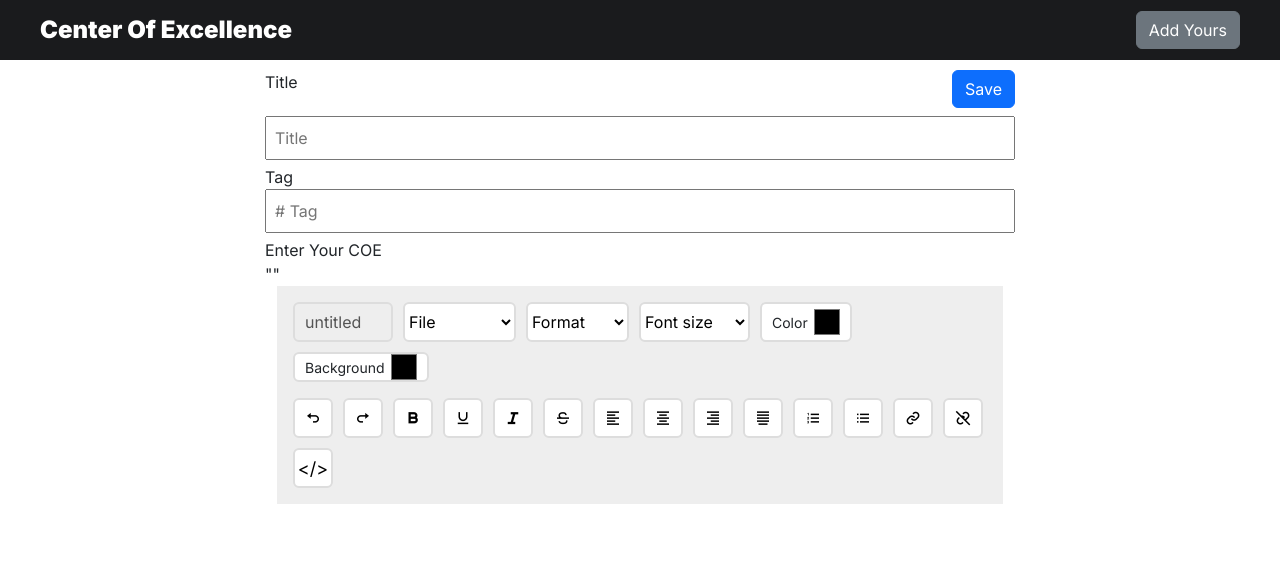
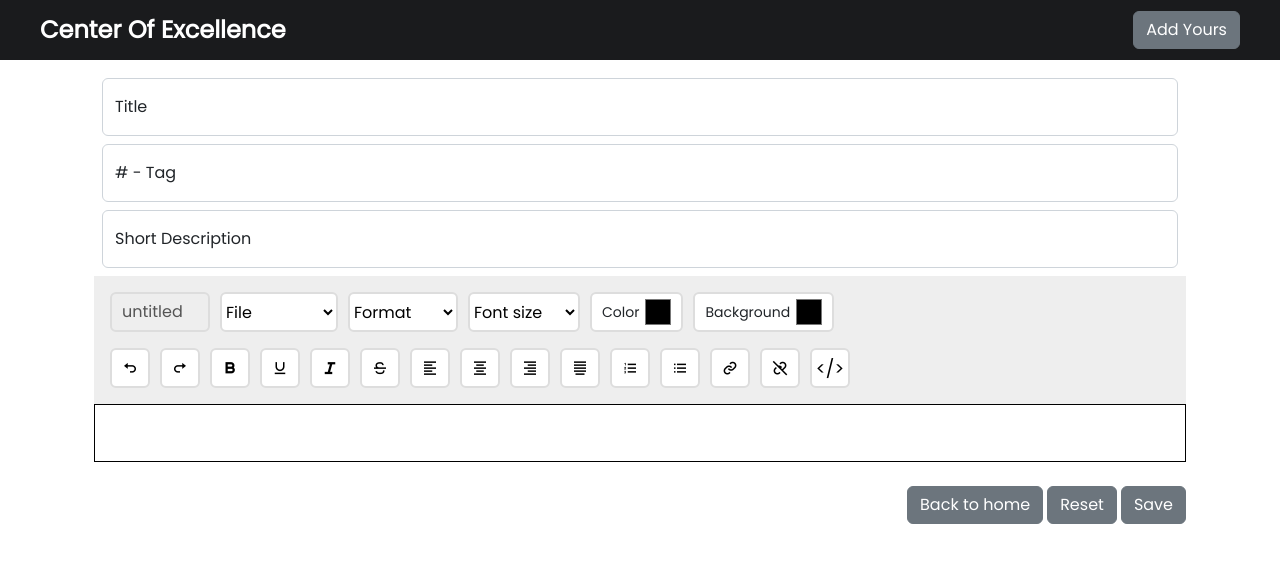
Before and after one commit to ababeel-ceo/centerofexcellence, a Next.js app: page /coe in a window 1280 px wide. Shown: the top 562 px of the page. Built offline with nearby package versions, Linux system fonts and the light colour scheme.

Commit message:
meni-tabs added

```diff
--- a/app/LoginPage.js
+++ b/app/LoginPage.js
@@ -54,7 +54,8 @@ export default function LoginPage() {
           <div className="input-controls">
             <button className="sbt-btn">Submit</button>
           </div>
-          <p style={{ padding: "5px" }}> Don't have an account <u onClick={()=>setLogin(false)} className="pointer">Register here</u>  </p>
+          <p style={{ padding: "5px 5px 0px 5px" }}> Don't have an account <u onClick={()=>setLogin(false)} className="pointer">Register here</u>  </p>
+          <p style={{ padding: "5px" }}> <u onClick={()=>router.push("/")} className="pointer"> Back to home </u>  </p>
         </form>
       </div> :
       <div className="back">
@@ -75,9 +76,10 @@ export default function LoginPage() {
             {/* <input type="submit" name="" id=""  className=""/> */}
             <button onClick={(e)=>handleRegister(e)} className="sbt-btn">Register</button>
           </div>
-          <p style={{ padding: "5px" }}>
+          <p style={{ padding: "5px 5px 0px 5px" }}>
             {" "}
             Already registered <u onClick={()=>setLogin(true)} className="pointer">Login here</u>
+          <p style={{ padding: "5px 5px 0px 0px" }}> <u onClick={()=>router.push("/")} className="pointer"> Back to home </u>  </p>
           </p>
         </form>
       </div>}
--- a/app/coe/page.js
+++ b/app/coe/page.js
@@ -1,85 +1,54 @@
 "use client";
 import "./coe.css";
-import dynamic from "next/dynamic";
-if (typeof window !== "undefined" && typeof window.navigator !== "undefined") {
-  import("react-quill/dist/quill.snow.css");
-}
-import { useRef, useState } from "react";
 import Navbar from "../components/Navbar";
 import CustomEditor from "../components/custom_editor";
+import { useState } from "react";
 
-const modules = {
-  toolbar: [
-    [{ header: "1" }, { header: "2" }, { header: "3" }, { font: [] }],
-    [{ size: [] }],
-    ["bold", "italic", "underline", "strike", "blockquote"],
-    [
-      { list: "ordered" },
-      { list: "bullet" },
-      { indent: "-1" },
-      { indent: "+1" },
-    ],
-    ["link", "image", "video"],
-    ["clean"],
-  ],
-  clipboard: {
-    // toggle to add extra line breaks when pasting HTML:
-    matchVisual: false,
-  },
-};
 export default function CenterOfExcellence() {
-  const ReactQuill = dynamic(() => import("react-quill"), {
-    ssr: false,
-    //  loading: () => <p>Loading ...</p>,
-  });
-  const [value, setValue] = useState("");
-  const quillDataRef = useRef(null);
+  const [title, setTitle] = useState("");
+  const [tag, setTag] = useState("");
+  const [desc, setDesc] = useState("");
 
-  const handleSave = () => {
-    alert(JSON.stringify(value.getText()));
-  };
   return (
-    <>
+    <div className="container">
       <div className="fixed-navbar">
         <Navbar />
       </div>
-
-      <div className="page-container ">
-        <div className="coe-container">
-          <div className="card-container">
-             <button
-              className="d-float float-end btn btn-primary mb-2"
-              onClick={() => handleSave()}
-            >
-              Save
-            </button>
-            <div className="card-header">
-              <div className="card-title">
-                <label htmlFor="">Title</label>
-                <input type="text" placeholder="Title" />
+      <div className="page-container">
+        <div className="container-fluid">
+          <div className="row">
+            <div className="col-md-12">
+              <div class="form-floating m-2">
+                <input type="email" class="form-control" id="floatingInputGrid" placeholder="name@example.com" value={title} onChange={(e)=>setTitle(e.target.value)}/>
+                <label for="floatingInputGrid">Title</label>
               </div>
-              <div className="card-tag">
-                <label htmlFor="">Tag</label>
-                <input type="text" placeholder="# Tag" />
+              <div class="form-floating m-2">
+                <input
+                  type="email"
+                  class="form-control"
+                  id="floatingInputValue"
+                  placeholder="#-tag"
+                  value={tag} onChange={(e)=>setTag(e.target.value)}
+                />
+                <label for="floatingInputValue"># - Tag</label>
+              </div>
+              <div class="form-floating m-2">
+                <input
+                  type="email"
+                  class="form-control"
+                  id="floatingInputValue"
+                  placeholder="Description"
+                  value={desc} onChange={(e)=>setDesc(e.target.value)}
+                />
+                <label for="floatingInputValue">Short Description</label>
               </div>
             </div>
-            <label htmlFor="">Enter Your COE</label>
-
-            <div className="card-content-container">
-              {/* <ReactQuill
-                theme="snow"
-                value={value}
-                onChange={setValue}
-                onBlur={(e)=>setValue()}
-                className="editor"
-                modules={modules}
-              /> */}
+            <div className="col-md-12">
+              <CustomEditor />
             </div>
-            {JSON.stringify(value)}
-            <CustomEditor/>
           </div>
         </div>
       </div>
-    </>
+    </div>
   );
 }
--- a/app/components/Navbar.js
+++ b/app/components/Navbar.js
@@ -1,23 +1,54 @@
 'use client'
-
 import { useState } from "react";
 import '../globals.css';
+import { useSnapshot } from "valtio";
+import { globalState } from "../store/globalStore";
+import { useRouter } from 'next/navigation'
 export default function Navbar(){
-  const [openEditor, setopenEditor] = useState(false);
-    function handleAdd() {
-        setopenEditor(true);
+  const router = useRouter()
+  const snap = useSnapshot(globalState);
+  const [addYours, setAddYours] = useState(true);
+  const menuTabs = ['Home', 'Coe', 'Todo']
+    function handleAdd(type) {
+      if(type === 'addyours'){
+        if(snap.isAuthenticate){
+          router.push("/coe");
+        }else{
+          router.push("/login")
+        }
+      }
+      else if(type === 'logout'){
+        globalState.isAuthenticate = false;
+        router.push("/");
+      }
       }
 
     return(
         <div className="lp-nav">
         <div className="nav-branding" style={{color : "white"}}>Center Of Excellence</div>
 
-        <button
+        <div className="d-flex">
+        {(snap.isAuthenticate ) && menuTabs.map((tab) => (
+          <div  className={`${
+            snap.activeTab === tab ? "hover-tab " : ""
+          }float-end  ps-3 pe-3 pointer menu`} onClick={()=>globalState.activeTab = tab} key={tab}>{tab}</div>
+        ))}
+        </div>
+
+
+      {(!snap.isAuthenticate && !snap.addYours )   ? <button
           className="btn btn-secondary prj-btn"
-          onClick={() => handleAdd()}
+          onClick={() => handleAdd('addyours')}
         >
           Add Yours
         </button>
+        :
+        <button
+          className="btn btn-secondary prj-btn"
+          onClick={() => handleAdd('logout')}
+        >
+          Logout
+        </button>}
       </div>
     )
 }
--- a/app/components/custom_editor.js
+++ b/app/components/custom_editor.js
@@ -1,9 +1,13 @@
 'use client'
 import { useState } from "react";
 import "./editor.css";
+import { useRouter } from 'next/navigation'
 
 let active = false;
 export default function CustomEditor(){
+
+	const router = useRouter();
+	const [data, setData] = useState("");
     function formatDoc(cmd, value = null) {
         if (value) {
             document.execCommand(cmd, false, value);
@@ -59,8 +63,17 @@ export default function CustomEditor(){
             html2pdf(content).save(filename.value);
         }
     }
+	function handleSave(){
+		const content = document.getElementById('content');
+		setData(content.innerHTML);
+	}
+	function handleGenerate(){
+		const content = document.getElementById('content');
+		content.innerHTML = data;
+	}
     return (
-       	<div class="container">
+
+		<>
 		<div class="toolbar">
 			<div class="head">
 				<input type="text" placeholder="Filename" value="untitled" id="filename"  disabled/>
@@ -118,9 +131,14 @@ export default function CustomEditor(){
 				<button id="show-code" data-active="false" onClick={()=>handleShowCode()}>&lt;/&gt;</button>
 			</div>
 		</div>
-		<div id="content" contenteditable="true" spellcheck="false" onMouseOver={()=>hanldeHoverMenu()} placeholder="Enter Your COE here ...">
+		<div id="content" contenteditable="true" spellcheck="false" onMouseOver={()=>hanldeHoverMenu()} style={{border: "1px solid black"}}>
 
 		</div>
-	</div>
+		<div className="d-float pt-4">
+			<button className="btn btn-secondary float-end">Save</button>
+			<button className="btn btn-secondary float-end mx-1">Reset</button>
+			<button className="btn btn-secondary float-end" onClick={()=>router.push("/")}>Back to home</button>
+		</div>
+		</>
     )
 }
--- a/app/components/editor.css
+++ b/app/components/editor.css
@@ -1,10 +1,4 @@
-.container {
-	max-width: 991px;
-	width: 100%;
-	background: #fff;
-	border-radius: 8px;
-	overflow: hidden;
-}
+
 .toolbar {
 	padding: 16px;
 	background: #eee;
@@ -81,7 +75,7 @@
 #content {
 	padding: 16px;
 	outline: none;
-	max-height: 50vh;
+	/* max-height: 50vh; */
 	overflow: auto;
 }
 #show-code[data-active="true"] {
--- a/app/globals.css
+++ b/app/globals.css
@@ -29,18 +29,13 @@ color texzt  : #EFEAF7 */
   box-sizing: border-box;
   padding: 0;
   margin: 0;
-  /* font-family: "Poppins", sans-serif; */
+  font-family: "Poppins", sans-serif;
 }
 
 html,
 body {
   overflow-x: hidden;
 }
-
-
-
-
-
 .hero-text{
   margin-top: 20px;
   margin-bottom: 10px;
@@ -59,7 +54,6 @@ body {
   display: flex;
   flex-direction: column;
   justify-content: center;
-
   color: var(--tx-color);
 }
 .lp-nav{
@@ -87,7 +81,7 @@ width: 100%;
   flex-direction: column;
   justify-content: center;
   align-items: center;
-  min-height: calc(100dvh - 60px);
+  min-height: calc(80dvh - 75px);
   /* min-height: 70dvh; */
   padding: 50px;
   background-color: var(--bc-color);
@@ -221,3 +215,19 @@ width: 100%;
   border-radius: 18px;
   margin-top: 10px;;
 }
+.hover-tab{
+  /* border-bottom: 5px solid gray; */
+  background-color: gray;
+  color: white;
+}
+.menu{
+  /* border-bottom: 5px solid white; */
+  color: white;
+  margin-top: 0;
+  margin-bottom: 0;
+  /* padding-bottom: 4px; */
+}
+.menu:hover{
+  /* border-bottom: 5px solid white; */
+  color: wheat;
+}
--- a/app/store/globalStore.js
+++ b/app/store/globalStore.js
@@ -5,8 +5,9 @@ const { proxy } = require("valtio");
 
 export const globalState = proxy({
     baseurl : "http://localhost:8080/api",
-    activeTab: 0,
-    isAuthenticate : false
+    activeTab: '',
+    isAuthenticate : false,
+    addYours : false,
 })
 
 export const globalAction = {
--- a/package.json
+++ b/package.json
@@ -16,7 +16,6 @@
     "react": "^18",
     "react-confetti": "^6.1.0",
     "react-dom": "^18",
-    "react-quill": "^2.0.0",
     "react-use": "^17.4.2",
     "sweetalert2": "^11.10.1",
     "valtio": "^1.12.0"
```
Also changed, not shown: app/components/PopperRibbon.js (added, +16 -0 lines), app/login/page.js (added, +8 -0 lines), app/page.js (+8 -55 lines), app/coe/coe.css (line endings or trailing spaces), 1 other file (tests, documents, lock files or other folders).
